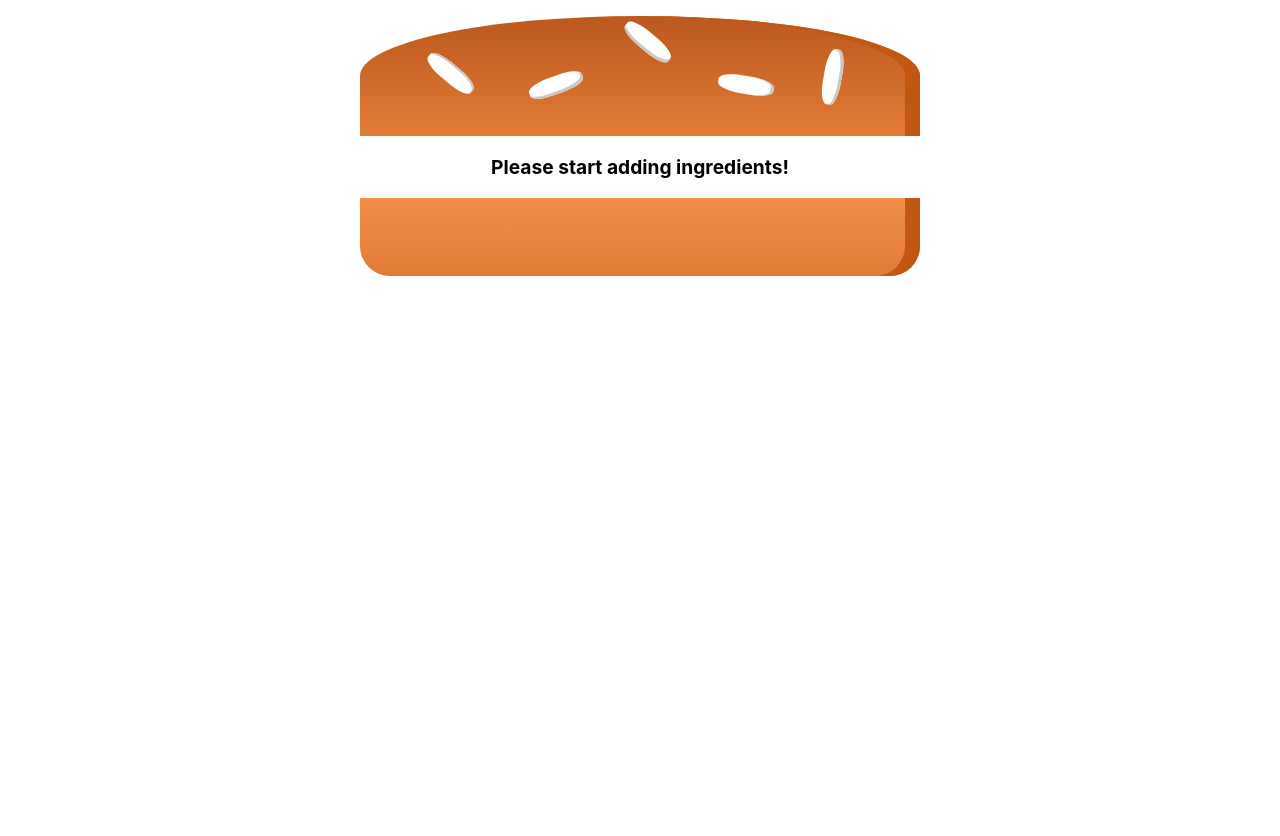
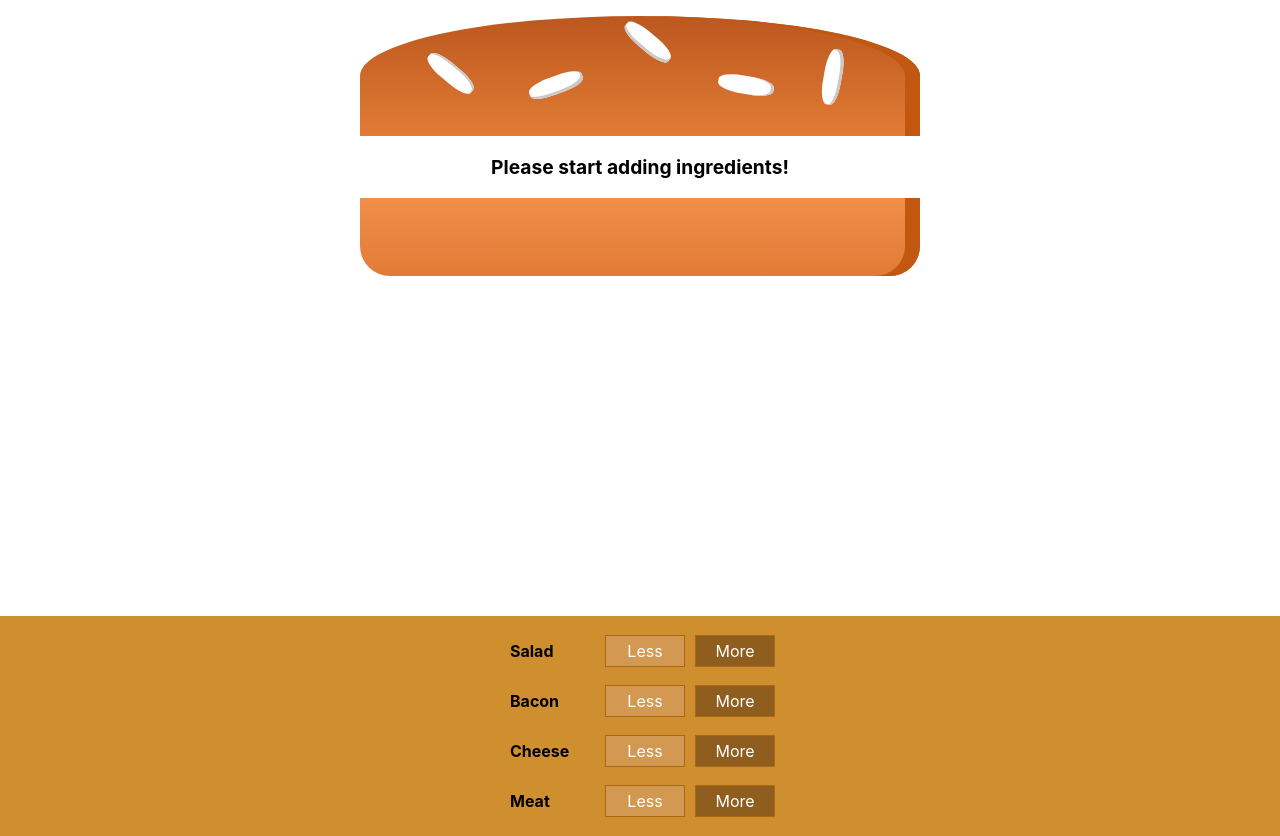
Before and after one commit to Mostafa-Ragab/burger-builder, a React (Create React App) app: page / in a window 1280 px wide. Before the commit the page ends 800 px from the top, so only its background shows below. Built offline with nearby package versions, Linux system fonts and the light colour scheme.

Commit message:
adding build controls into build burger

```diff
--- a/src/containers/burger-builder/burger-builder.js
+++ b/src/containers/burger-builder/burger-builder.js
@@ -1,4 +1,5 @@
 import React, { Component } from "react";
+import BuildControls from "../../components/burger-controls/BuildControls";
 
 import Burger from "../../components/burger/Burger";
 
@@ -19,9 +20,8 @@ class BurgerBuilder extends Component {
 	render() {
 		return (
 			<>
-				<Burger ingredients={this.state.ingredients}>
-					<div>Build Controls</div>
-				</Burger>
+				<Burger ingredients={this.state.ingredients}></Burger>
+				<BuildControls />
 			</>
 		);
 	}
```
